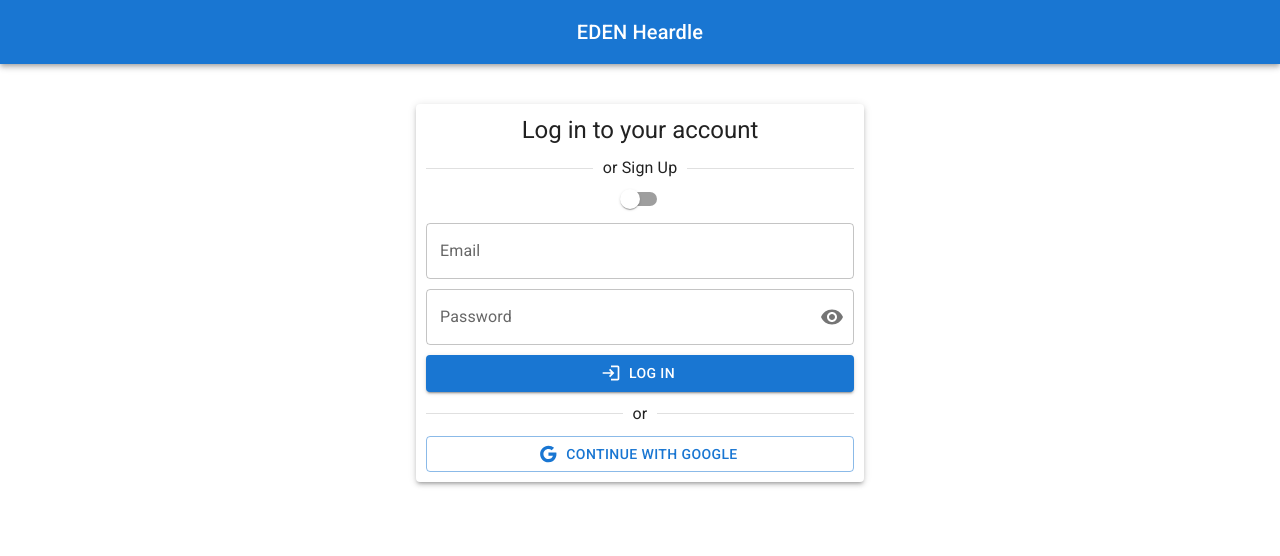
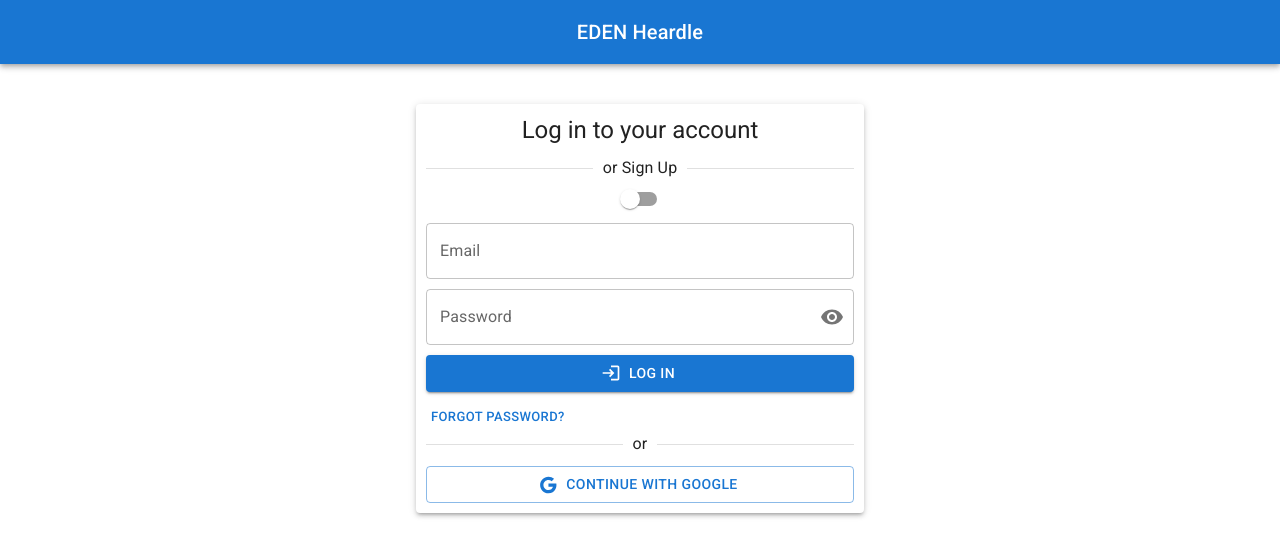
Before and after one commit to ftrbnd/odin-js-final-project, a React (Vite) app: page /auth in a window 1280 px wide. Shown: the top 556 px of the page. Built offline with nearby package versions, Linux system fonts and the light colour scheme; no server answers.

Commit message:
Add forgot password option

```diff
--- a/src/components/LogIn.tsx
+++ b/src/components/LogIn.tsx
@@ -4,7 +4,7 @@ import Visibility from '@mui/icons-material/Visibility';
 import VisibilityOff from '@mui/icons-material/VisibilityOff';
 import LoginIcon from '@mui/icons-material/Login';
 import { useNavigate } from 'react-router-dom';
-import { signInWithEmailAndPassword } from 'firebase/auth';
+import { sendPasswordResetEmail, signInWithEmailAndPassword } from 'firebase/auth';
 import { auth } from '../utils/firebase';
 
 const isValidEmail = (email: string) => /^[A-Z0-9._%+-]+@[A-Z0-9.-]+\.[A-Z]{2,4}$/i.test(email);
@@ -18,7 +18,9 @@ const LogIn: FC = () => {
 
   const [showPassword, setShowPassword] = useState(false);
   const [formValid, setFormValid] = useState('');
-  const [isLoading, setIsLoading] = useState(false);
+  const [isLoginLoading, setIsLoginLoading] = useState(false);
+  const [isForgotLoading, setIsForgotLoading] = useState(false);
+  const [alertSeverity, setAlertSeverity] = useState<'error' | 'success'>('error');
 
   const navigate = useNavigate();
 
@@ -51,39 +53,76 @@ const LogIn: FC = () => {
     }
   };
 
+  const handleForgotPassword = async () => {
+    try {
+      setIsForgotLoading(true);
+      await sendPasswordResetEmail(auth, emailInput);
+
+      console.log(`email sent to ${emailInput}`);
+      setIsForgotLoading(false);
+      setAlertSeverity('success');
+      setFormValid('Password reset email sent!');
+    } catch (e: any) {
+      setIsForgotLoading(false);
+      console.error(e);
+
+      switch (e.code) {
+        case 'auth/missing-email':
+          setAlertSeverity('error');
+          setFormValid('Please enter your email address.');
+          break;
+        case 'auth/user-not-found':
+          setAlertSeverity('error');
+          setFormValid('No account registered with this email.');
+          break;
+        default:
+          setAlertSeverity('error');
+          setFormValid(e.code);
+      }
+    }
+  };
+
   const handleSubmit = async () => {
     if (emailError || !emailInput) {
+      setAlertSeverity('error');
       setFormValid('Invalid email!');
       return;
     }
 
     if (passwordError || !passwordInput) {
+      setAlertSeverity('error');
       setFormValid('Password must be 5-20 characters long.');
       return;
     }
 
     try {
-      setIsLoading(true);
+      setIsLoginLoading(true);
       await signInWithEmailAndPassword(auth, emailInput, passwordInput);
+
+      setAlertSeverity('error');
       setFormValid('');
       navigate('/play', {
         state: 'LOG_IN'
       });
     } catch (e: any) {
-      setIsLoading(false);
+      setIsLoginLoading(false);
       console.error(e);
 
       switch (e.code) {
         case 'auth/wrong-password':
+          setAlertSeverity('error');
           setFormValid('Password is incorrect.');
           break;
         case 'auth/user-not-found':
+          setAlertSeverity('error');
           setFormValid('User does not exist.');
           break;
         case 'auth/too-many-requests':
+          setAlertSeverity('error');
           setFormValid('Too many log-in attempts. Try again later.');
           break;
         default:
+          setAlertSeverity('error');
           setFormValid(e.code);
       }
     }
@@ -132,22 +171,20 @@ const LogIn: FC = () => {
       </FormControl>
 
       <div style={{ marginTop: '10px' }}>
-        <Button variant="contained" fullWidth startIcon={isLoading ? <CircularProgress color="inherit" size={24} /> : <LoginIcon />} onClick={handleSubmit} disabled={isLoading}>
-          {isLoading ? 'Logging in...' : 'Log In'}
+        <Button variant="contained" fullWidth startIcon={isLoginLoading ? <CircularProgress color="inherit" size={24} /> : <LoginIcon />} onClick={handleSubmit} disabled={isLoginLoading}>
+          {isLoginLoading ? 'Logging in...' : 'Log In'}
         </Button>
       </div>
 
       {formValid && (
         <Stack sx={{ width: '100%', paddingTop: '10px' }} spacing={2}>
-          <Alert severity="error">{formValid}</Alert>
+          <Alert severity={alertSeverity}>{formValid}</Alert>
         </Stack>
       )}
 
-      {/* <div style={{ marginTop: '7px', fontSize: '10px' }}>
-        <a>Forgot Password?</a>
-        <br />
-        Do you have an account? <small style={{ textDecoration: 'underline', color: 'blue' }}>Log In</small>
-      </div> */}
+      <Button variant="text" size="small" sx={{ marginTop: '10px' }} onClick={handleForgotPassword} disabled={isForgotLoading}>
+        Forgot Password?
+      </Button>
     </div>
   );
 };
--- a/src/pages/Auth.tsx
+++ b/src/pages/Auth.tsx
@@ -87,7 +87,7 @@ const Auth: FC = () => {
             </Stack>
           )}
 
-          <div style={{ marginTop: '10px', width: '100%' }}>
+          <div style={{ width: '100%' }}>
             <Divider>or</Divider>
           </div>
 
```
